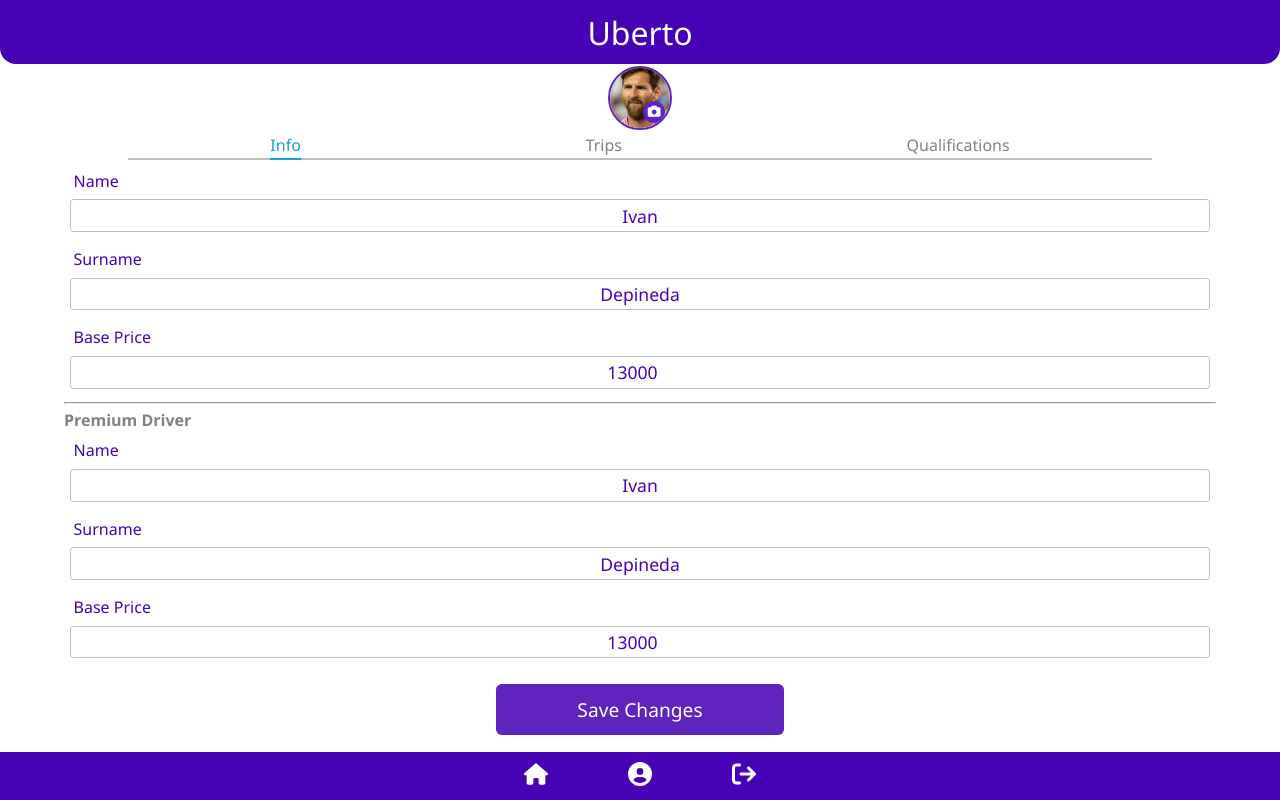
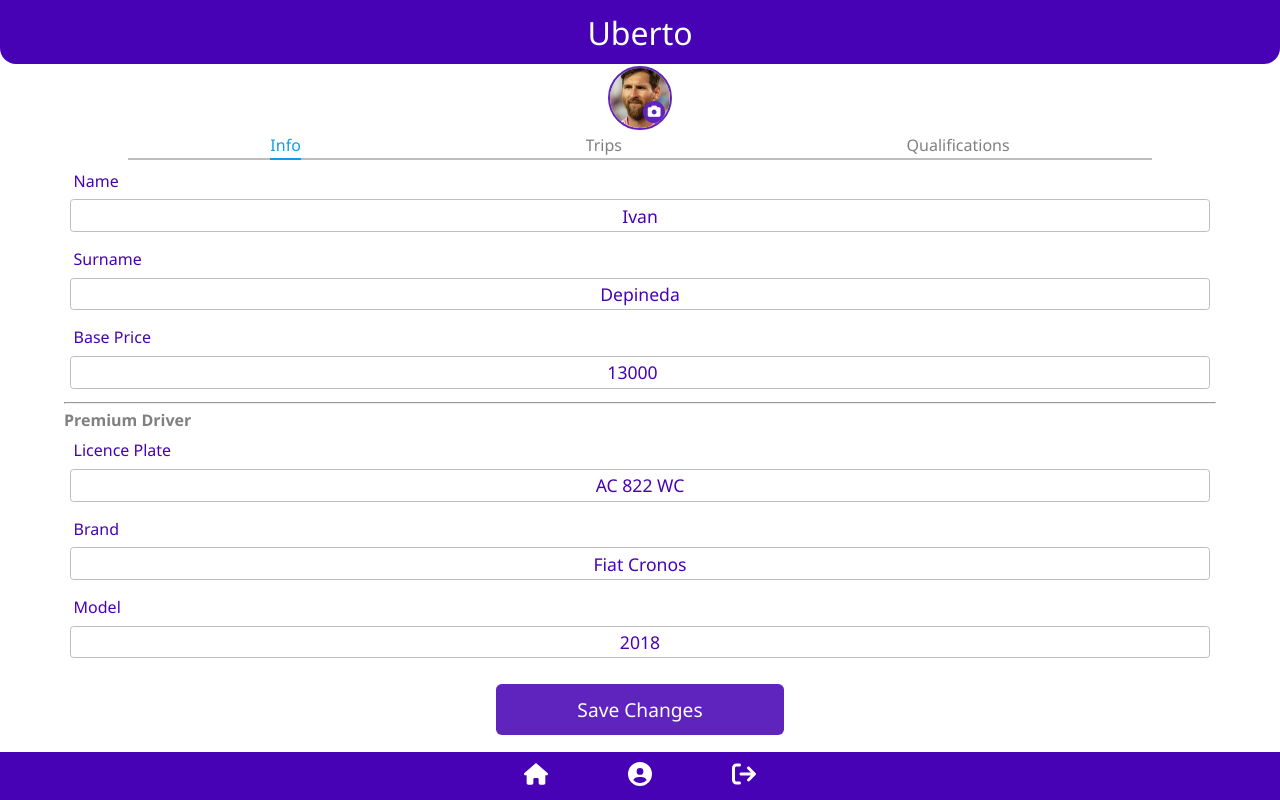
Before and after one commit to Adrianibarra97/uberto-app-frontend, a React (Vite) app: page /profile-driver/info in a window 1280 px wide. Built offline with nearby package versions, Linux system fonts and the light colour scheme.

Commit message:
change inputs and values form

```diff
--- a/src/pages/profile-driver/profileDriverInfo/ProfileDriverInfoPage.tsx
+++ b/src/pages/profile-driver/profileDriverInfo/ProfileDriverInfoPage.tsx
@@ -45,32 +45,32 @@ export const ProfileDriverInfoPage = () => {
       <h4 className="title-driver-profile">Premium Driver</h4>
       <form className="form-container-driver-profile">
         <div className="form-item-driver-profile">
-          <label htmlFor="Name">Name</label>
+          <label htmlFor="Licence Plate">Licence Plate</label>
           <input
             type="text"
-            id="Name"
-            name="Name"
-            value="Ivan"
+            id="Licence Plate"
+            name="Licence Plate"
+            value="AC 822 WC"
             required
           />
         </div>
         <div className="form-item-driver-profile" >
-          <label htmlFor="Surname">Surname</label>
+          <label htmlFor="Brand">Brand</label>
           <input
             type="text"
-            id="Surname"
-            name="Surname"
-            value="Depineda"
+            id="Brand"
+            name="Brand"
+            value="Fiat Cronos"
             required
           />
         </div>
         <div className="form-item-driver-profile" >
-          <label htmlFor="Base Price">Base Price</label>
+          <label htmlFor="Model">Model</label>
           <input
-            type="number"
-            id="Base Price"
-            name="Base Price"
-            value="13000"
+            type="text"
+            id="Model"
+            name="Model"
+            value="2018"
             required
           />
         </div>
```
